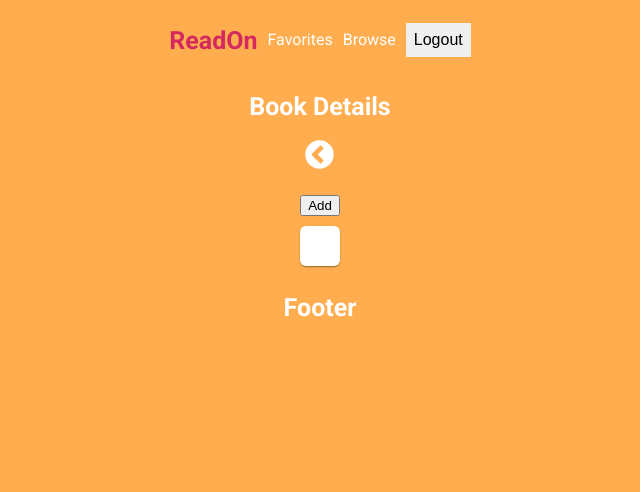
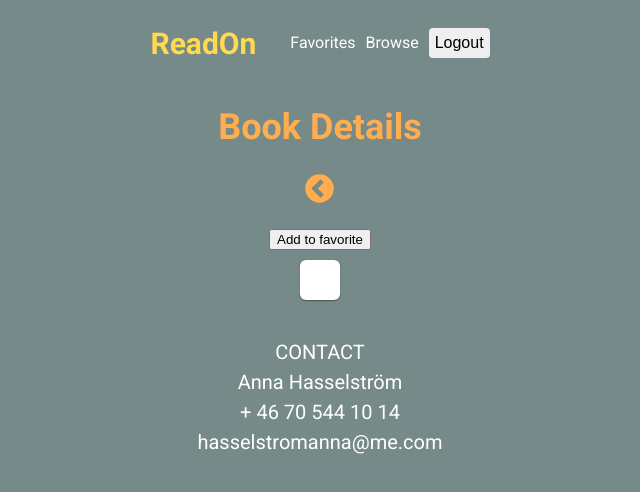
Before and after one commit to annahasselstrom/project-bookApp-frontend, a React (Create React App) app: page /title/1 in a window 1280 px wide. Shown: the top 492 px of the page, without its empty margins (320-960 px from the left). Built offline with nearby package versions, Linux system fonts and the light colour scheme; no server answers; a web font is replaced by a local one.

Commit message:
Add styling

```diff
--- a/src/components/Footer.js
+++ b/src/components/Footer.js
@@ -1,7 +1,15 @@
 import React from 'react';
+import { Link } from 'react-router-dom';
+
+import { Logout } from './Logout';
 
 export const Footer = () => {
     return (
-        <h1 className="footer">Footer</h1>
+      <footer>
+      <p tabindex="0" className="heading">CONTACT</p>
+      <p tabindex="0" className="contact-info">Anna Hasselström</p>
+      <p tabindex="0" className="contact-info"> + 46 70 544 10 14</p>
+      <p tabindex="0" className="contact-info">hasselstromanna@me.com</p>
+      </footer>
     )
 }
--- a/src/components/Routing.js
+++ b/src/components/Routing.js
@@ -38,11 +38,11 @@ export const Routing = () => {
             <Route path="/browse" exact>
               <Browse />
             </Route>
-            {/*
+
             <Route path="/favorites" exact>
               <Favorites />
             </Route>
-             */}
+
           </Switch>
           <Footer />
             </>
--- a/src/components/SurpriseMe.js
+++ b/src/components/SurpriseMe.js
@@ -40,7 +40,7 @@ export const SurpriseMe = () => {
         <button className="surprise-button"
           onChange
           type="submit">
-          Surprise me!
+          Surprise Me!
       </button>
       </form>
 
--- a/src/components/nav.css
+++ b/src/components/nav.css
@@ -22,14 +22,18 @@ a {
 
 a.active {
   text-decoration: none;
-  border-bottom: 1px solid #d4295e;
+  border-bottom: 1px solid #ffd94f;
 }
 
 h1 a {
-  color: #d4295e;
+  /*color: #ffad4f;*/
+  color: #ffd94f;
+  margin-right: 24px;
+  font-size: 30px;
 }
 
 h1 a.active {
-    color: #d4295e;
+    /*color: #ffad4f;*/
+    color: #ffd94f;
     border-bottom: none;
   }
--- a/src/index.css
+++ b/src/index.css
@@ -5,7 +5,8 @@ body {
   font-family: 'Roboto', sans-serif;
   -webkit-font-smoothing: antialiased;
   -moz-osx-font-smoothing: grayscale;
-  background-color: #ffad4f;
+  /*background-color: #4ea489;*/
+  background-color: #768a89;
   box-sizing: border-box;
 }
 
@@ -42,10 +43,10 @@ h1 {
 .logout-button {
   font-size: 16px;
   border: none;
-  padding: 8px;
+  padding: 6px;
   font-weight: 300;
   width:fit-content;
-
+  border-radius: 4px;
 }
 
 /* HomePage */
@@ -92,18 +93,18 @@ label {
 input {
   margin-bottom: 20px;
   margin-top: 50px;
-  background-color: #d4295e;
+  /*background-color: #a45c4e;*/
+  background-color: #ffad4f;
+  /*background-color: #80768a;*/
   border: none;
   /*border-bottom: 2px solid white;*/
   padding: 5px 3px;
   padding-left: 10px;
   color: white;
   font-size: 18px;
-  border-radius: 8px;
+  border-radius: 4px;
   width: 70%;
   align-self: center;
-
-
 }
 
 input::placeholder {
@@ -141,21 +142,37 @@ p {
   margin-top: 10px;
   margin: auto;
   width: 80%;
-  border: 2px solid white;
+  border: 3px solid  white;
   border-radius: 30px;
   padding: 10px;
-  color: white;
-  font-size: 18px;
-  font-weight: bold;
+  font-size: 22px;
+  font-weight: 700;
   cursor: pointer;
   background: -webkit-linear-gradient(#eee, white);
    -webkit-background-clip: text;
-   -webkit-text-fill-color: transparent;
+   -webkit-text-fill-color: white;
 }
+
+.favorite, .book-details {
+  color: #4a716f;
+  color: #ffd94f;
+  color: #ffad4f;
+  font-size: 36px;
+}
+
+
 
 .browse {
   margin-top: 40px;
-  color: #698a7e;
+  /*color: #a44e5b;*/
+  /*color: #a44e86*/
+  /*color: #6c4ea4;*/
+  /*color: #ffad4f;*/
+  /*color: #ffd94f;*/
+  color: #ff4f9b;
+  color: #ffd94f;
+  color: #ffad4f;
+  font-size: 36px;
 }
 
 .details-text-arrow {
@@ -168,3 +185,17 @@ p {
   color: white;
   font-size: 18px;
 }
+
+
+/* Footer */
+footer p {
+  margin: 6px;
+}
+
+footer p:first-child {
+  margin-top: 30px;
+}
+
+footer p:last-child {
+  margin-bottom: 30px;
+}
--- a/src/pages/BookDetails.js
+++ b/src/pages/BookDetails.js
@@ -26,9 +26,9 @@ export const BookDetails = () => {
 
     return (
     <>
-      <h1>Book Details</h1>
+      <h1 className="book-details">Book Details</h1>
       <Link to={"/home"} className="back-link">
-        <svg className="details-back-arrow" xmlns="http://www.w3.org/2000/svg" viewBox="0 0 30 30"><path d="M27 14.5C27 7.596441 21.4035594 2 14.5 2S2 7.596441 2 14.5 7.5964406 27 14.5 27 27 21.403559 27 14.5zm-19.3388348-.353553l7.4852814-7.485282c.1952622-.195262.5118446-.195262.7071068 0l2.1213203 2.121321c.1952622.195262.1952622.511844 0 .707106L12.9644661 14.5l5.0104076 5.010408c.1952622.195262.1952622.511844 0 .707106l-2.1213203 2.121321c-.1952622.195262-.5118446.195262-.7071068 0l-7.4852814-7.485282c-.19799-.19799-.197989-.509117 0-.707106z" fill="#fff" fillRule="evenodd"></path>alt="Go-back-button"</svg>
+        <svg className="details-back-arrow" xmlns="http://www.w3.org/2000/svg" viewBox="0 0 30 30"><path d="M27 14.5C27 7.596441 21.4035594 2 14.5 2S2 7.596441 2 14.5 7.5964406 27 14.5 27 27 21.403559 27 14.5zm-19.3388348-.353553l7.4852814-7.485282c.1952622-.195262.5118446-.195262.7071068 0l2.1213203 2.121321c.1952622.195262.1952622.511844 0 .707106L12.9644661 14.5l5.0104076 5.010408c.1952622.195262.1952622.511844 0 .707106l-2.1213203 2.121321c-.1952622.195262-.5118446.195262-.7071068 0l-7.4852814-7.485282c-.19799-.19799-.197989-.509117 0-.707106z" fill="#ffad4f" fillRule="evenodd"></path>alt="Go-back-button"</svg>
         <span className="details-text-arrow">{'back'}</span>
       </Link>
 
@@ -36,7 +36,7 @@ export const BookDetails = () => {
         type='submit'
         aria-label='labelAddButton'
         value={bookId}>
-        Add
+        Add to favorite
       </button>
         {book && <Card
           /*thumbnail={book.imageLinks.thumbnail}*/
--- a/src/pages/Favorites.js
+++ b/src/pages/Favorites.js
@@ -3,6 +3,7 @@ import { useHistory } from 'react-router-dom';
 import { useSelector } from 'react-redux';
 
 import { favorite } from '../reducers/favorite';
+import { Card } from 'lib/Card';
 
 
 export const Favorites = () => {
@@ -26,7 +27,12 @@ export const Favorites = () => {
     */}
 
     return (
-        <h1>For you</h1>
+        <>
+        <h1 className="favorite">Favorite Books</h1>
+        <Card
+            title="Really?! Not even one favorite book?"
+        />
+        </>
 
 
 
```
